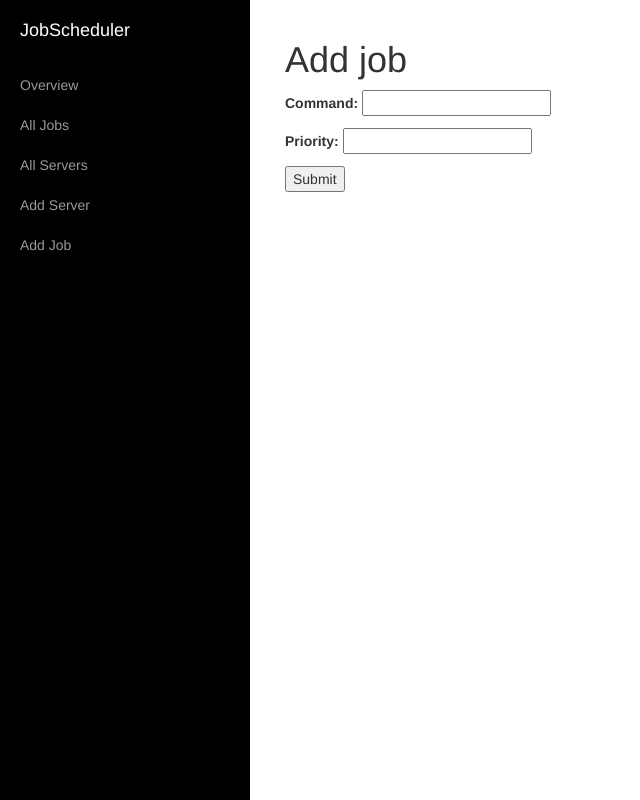
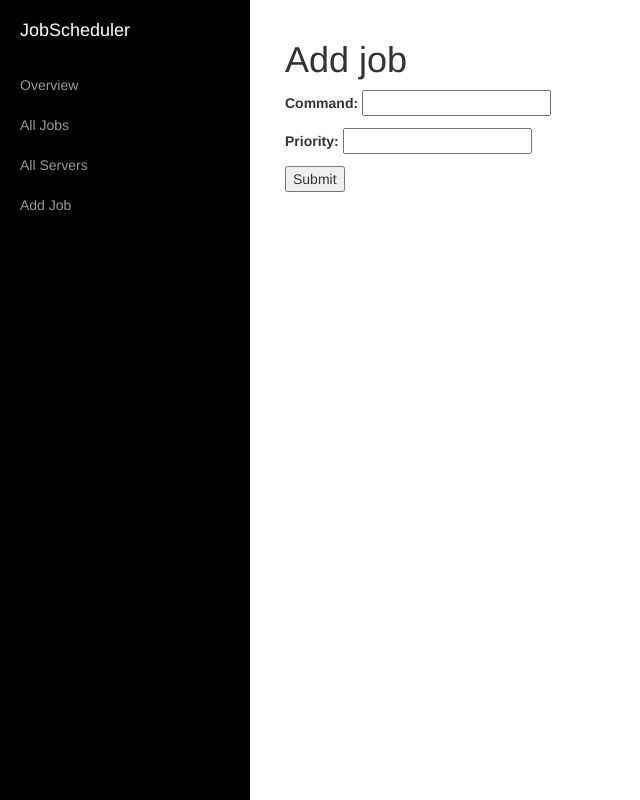
Before and after one commit to Praetorian-honeypot/job-scheduler, a Django app: page /scheduler_web/addjob/ in a window 1280 px wide. Shown: the whole page, without its empty margins (0-640 px from the left). Run offline with Django 3.2, Linux system fonts and the light colour scheme; parts of the project's set-up code (start-up, migrations or seed data) failed here and were passed over; some libraries are stand-ins or nearby versions.

```diff
--- a/job_scheduler_web/scheduler_web/templates/scheduler_web/base.html
+++ b/job_scheduler_web/scheduler_web/templates/scheduler_web/base.html
@@ -63,9 +63,6 @@
 				<a href="{% url 'servers' %}">All Servers</a>
 			</li>
 			<li>
-				<a href="{% url 'addServer' %}">Add Server</a>
-			</li>
-			<li>
 				<a href="{% url 'addJob' %}">Add Job</a>
 			</li>
 		</ul>
```
